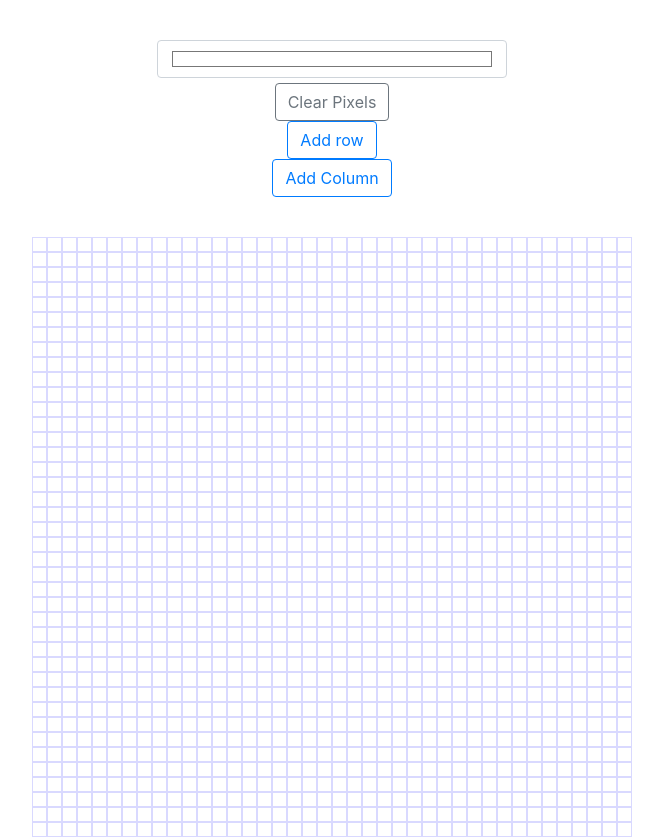
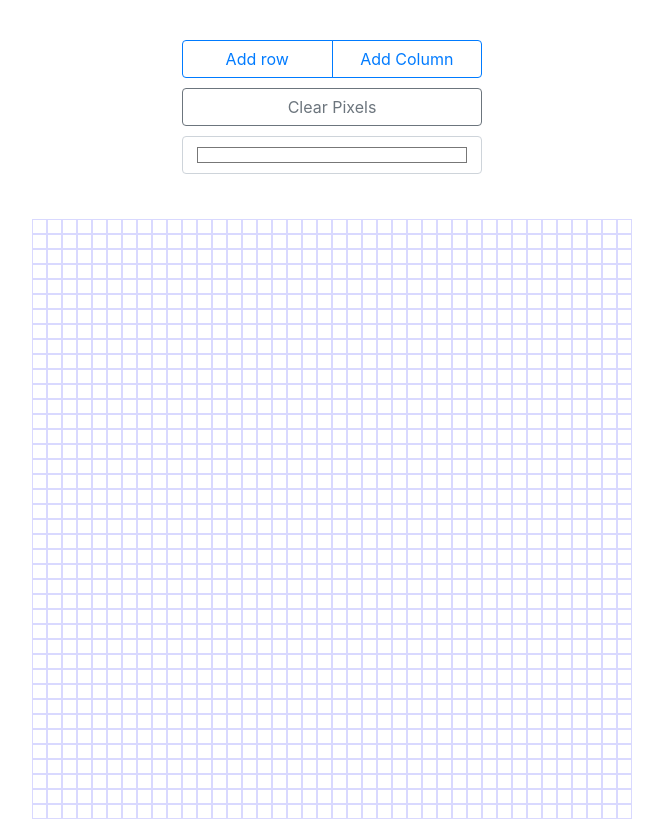
Before and after one commit to Diegodlt/pixel-drawer-angular, an Angular app: page / in a window 1280 px wide. Shown: the whole page, without its empty margins (308-971 px from the left). Built offline with nearby package versions, Linux system fonts and the light colour scheme.

Commit message:
Style controls

```diff
--- a/src/app/app.component.html
+++ b/src/app/app.component.html
@@ -1,12 +1,12 @@
 <div class="container">
     <div class="row">
-        <div class="col-4">
-            <div class="controls">
-                <input type="color" class="form-control" (change)="onColorChange($event)" value="#ffffff">
-                <button class="btn btn-outline-secondary" (click)="onClearPixel()">Clear Pixels</button>
+        <div class="controls">
+            <div class="btn-group" role="group" aria-label="Basic example">
                 <button class="btn btn-outline-primary" (click)="addRow()">Add row</button>
                 <button class="btn btn-outline-primary" (click)="addCol()">Add Column</button>
             </div>
+            <button class="btn btn-outline-secondary" (click)="onClearBoard()">Clear Pixels</button>
+            <input type="color" class="form-control" (change)="onColorChange($event)" value="#ffffff">
         </div>
     </div>
     <div class="row justify-content-center">
--- a/src/app/app.component.scss
+++ b/src/app/app.component.scss
@@ -6,12 +6,22 @@
 
 .controls{
     margin: 40px 0;
+    width: 300px;
     display: flex;
     flex-direction: column;
-    align-items: center;
     input{
         margin-bottom: 5px;
     }
+}
+
+.btn-group{
+    button{
+        width: 50%;
+    }
+}
+
+button{
+    margin-bottom: 10px;
 }
 
 .pixel{
@@ -21,5 +31,4 @@
     height: 10px;
     float: left;
     border-color: rgba( 160, 160, 255, 0.4);
-
 }
--- a/src/app/app.component.ts
+++ b/src/app/app.component.ts
@@ -31,7 +31,7 @@ export class AppComponent implements OnInit {
     this.rows += 1;
   }
 
-  onClearPixel(){
+  onClearBoard(){
     this.pixelBoard.clearPixels();
   }
 
--- a/src/app/pixel-board/pixel-board.component.ts
+++ b/src/app/pixel-board/pixel-board.component.ts
@@ -54,6 +54,10 @@ export class PixelBoardComponent implements OnInit, OnChanges{
     });
   }
 
+  addRow(){
+    this.pixelBoard.push(new Array(this.cols).fill(0));
+  }
+
   clearPixels(){
     this.pixelsRef.forEach(pixel=>{
       pixel.clearPixel();
@@ -64,9 +68,4 @@ export class PixelBoardComponent implements OnInit, OnChanges{
   onMouseLeave(){
     this.pixelService.clicked = false;
   }
-
-  addRow(){
-    this.pixelBoard.push(new Array(this.cols).fill(0));
-  }
-
 }
```
